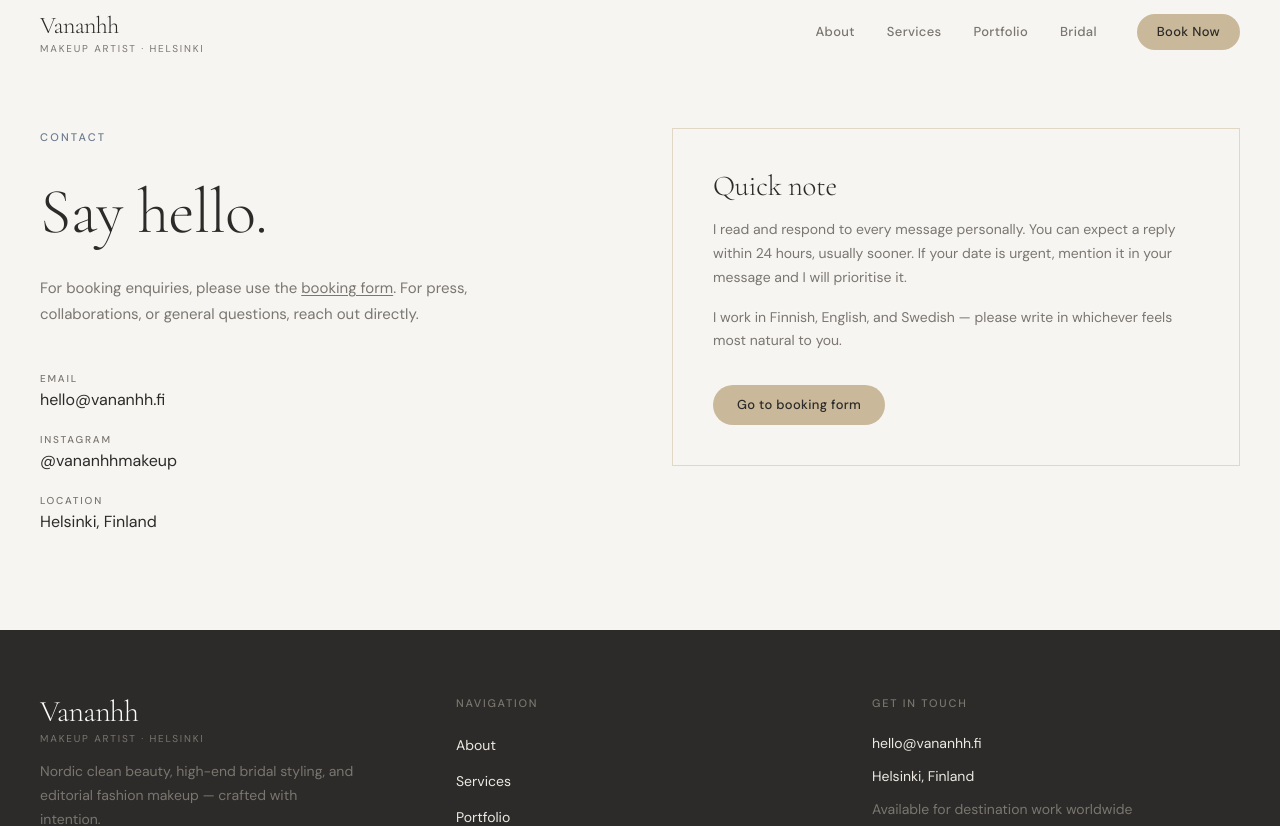
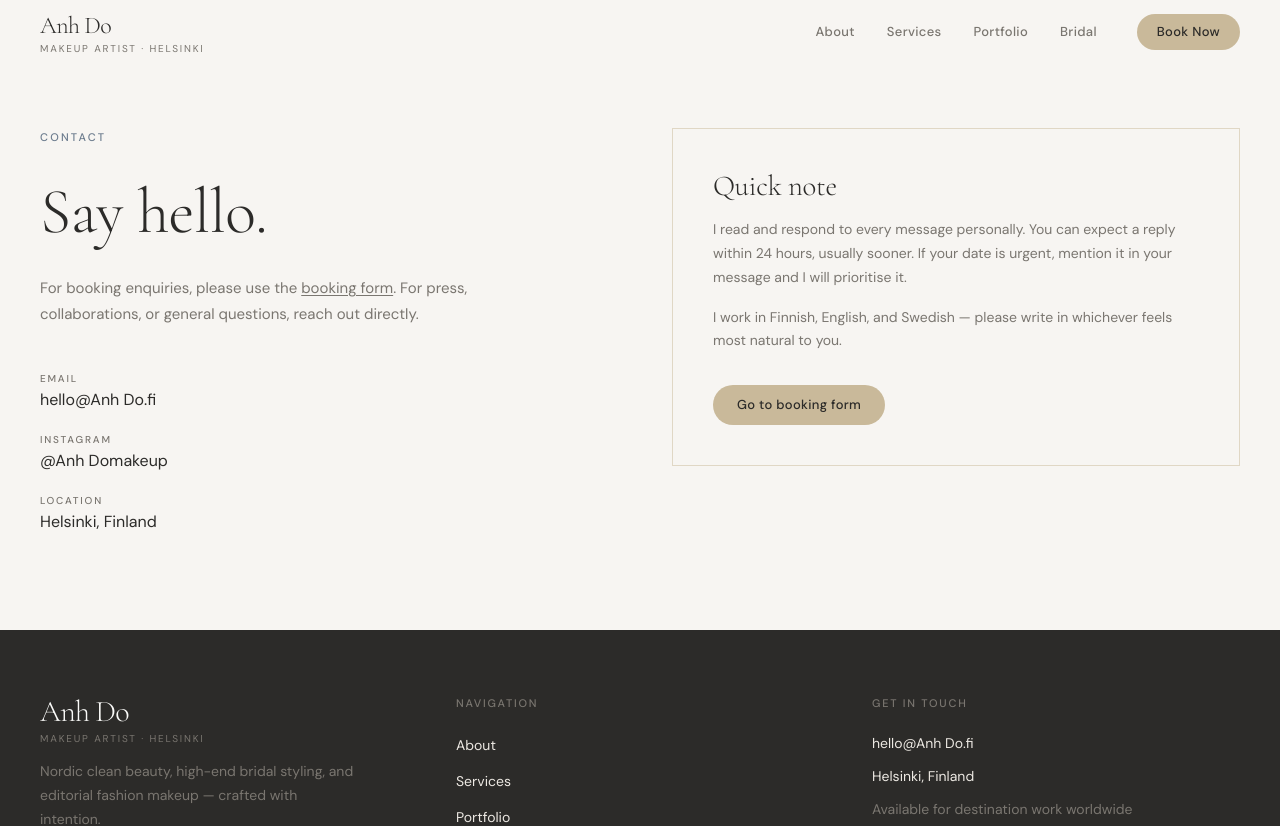
Before and after one commit to vananhmakeup/vananhmakeup, a Next.js app: page /contact in a window 1280 px wide. Shown: the top 826 px of the page. Built offline with nearby package versions, Linux system fonts and the light colour scheme.

Commit message:
Change name

```diff
--- a/src/app/about/page.tsx
+++ b/src/app/about/page.tsx
@@ -4,7 +4,7 @@ import Link from "next/link";
 export const metadata: Metadata = {
   title: "About",
   description:
-    "Meet the artist behind Vananhh — a Helsinki-based freelance makeup artist committed to Nordic clean beauty, cruelty-free products, and timeless results.",
+    "Meet the artist behind Anh Do — a Helsinki-based freelance makeup artist committed to Nordic clean beauty, cruelty-free products, and timeless results.",
 };
 
 const brands = [
@@ -144,7 +144,7 @@ export default function AboutPage() {
             className="mt-5 text-[13px] text-[var(--color-ash)]"
             style={{ fontFamily: "var(--font-dm-sans), sans-serif" }}
           >
-            — Vananhh
+            — Anh Do
           </p>
         </div>
       </section>
--- a/src/app/contact/page.tsx
+++ b/src/app/contact/page.tsx
@@ -3,7 +3,7 @@ import Link from "next/link";
 
 export const metadata: Metadata = {
   title: "Contact",
-  description: "Get in touch with Vananhh — makeup artist Helsinki. For bookings, press enquiries, and collaborations.",
+  description: "Get in touch with Anh Do — makeup artist Helsinki. For bookings, press enquiries, and collaborations.",
 };
 
 export default function ContactPage() {
@@ -37,8 +37,8 @@ export default function ContactPage() {
 
             <div className="flex flex-col gap-5 mt-4">
               {[
-                { label: "Email", value: "hello@vananhh.fi", href: "mailto:hello@vananhh.fi" },
-                { label: "Instagram", value: "@vananhhmakeup", href: "https://instagram.com" },
+                { label: "Email", value: "hello@Anh Do.fi", href: "mailto:hello@Anh Do.fi" },
+                { label: "Instagram", value: "@Anh Domakeup", href: "https://instagram.com" },
                 { label: "Location", value: "Helsinki, Finland", href: null },
               ].map(({ label, value, href }) => (
                 <div key={label} className="flex flex-col gap-0.5">
--- a/src/app/layout.tsx
+++ b/src/app/layout.tsx
@@ -21,8 +21,8 @@ const dmSans = DM_Sans({
 
 export const metadata: Metadata = {
   title: {
-    default: "Vananhh — Makeup Artist Helsinki",
-    template: "%s | Vananhh — Makeup Artist Helsinki",
+    default: "Anh Do — Makeup Artist Helsinki",
+    template: "%s | Anh Do — Makeup Artist Helsinki",
   },
   description:
     "Premium freelance makeup artist based in Helsinki, Finland. Specialising in Nordic clean beauty, high-end bridal styling, and editorial fashion makeup. Cruelty-free and sustainably minded.",
@@ -35,7 +35,7 @@ export const metadata: Metadata = {
     "Nordic clean beauty",
   ],
   openGraph: {
-    title: "Vananhh — Makeup Artist Helsinki",
+    title: "Anh Do — Makeup Artist Helsinki",
     description:
       "Premium freelance makeup artist based in Helsinki, Finland. Clean beauty, bridal styling, and editorial fashion makeup.",
     locale: "en_FI",
--- a/src/app/privacy/page.tsx
+++ b/src/app/privacy/page.tsx
@@ -2,7 +2,7 @@ import type { Metadata } from "next";
 
 export const metadata: Metadata = {
   title: "Privacy Policy",
-  description: "How Vananhh collects, uses, and protects your personal data.",
+  description: "How Anh Do collects, uses, and protects your personal data.",
 };
 
 export default function PrivacyPage() {
@@ -32,7 +32,7 @@ export default function PrivacyPage() {
           },
           {
             title: "Your rights",
-            body: "Under GDPR, you have the right to access, correct, or delete your personal data at any time. To exercise these rights, contact hello@vananhh.fi.",
+            body: "Under GDPR, you have the right to access, correct, or delete your personal data at any time. To exercise these rights, contact hello@Anh Do.fi.",
           },
           {
             title: "Cookies",
@@ -40,7 +40,7 @@ export default function PrivacyPage() {
           },
           {
             title: "Contact",
-            body: "For any data-related enquiries, contact: hello@vananhh.fi",
+            body: "For any data-related enquiries, contact: hello@Anh Do.fi",
           },
         ].map(({ title, body }) => (
           <div key={title} className="flex flex-col gap-2">
--- a/src/app/sustainability/page.tsx
+++ b/src/app/sustainability/page.tsx
@@ -3,7 +3,7 @@ import type { Metadata } from "next";
 export const metadata: Metadata = {
   title: "Sustainability & Ethics",
   description:
-    "Vananhh's commitment to cruelty-free, vegan, and sustainably sourced beauty products. A transparent look at the eco-conscious standards behind every look.",
+    "Anh Do's commitment to cruelty-free, vegan, and sustainably sourced beauty products. A transparent look at the eco-conscious standards behind every look.",
 };
 
 const standards = [
--- a/src/components/Footer.tsx
+++ b/src/components/Footer.tsx
@@ -26,7 +26,7 @@ export default function Footer() {
               className="text-3xl font-light tracking-tight text-[var(--color-off-white)]"
               style={{ fontFamily: "var(--font-cormorant), serif" }}
             >
-              Vananhh
+              Anh Do
             </span>
             <span
               className="text-[10px] tracking-[0.18em] uppercase text-[var(--color-ash)] mt-1"
@@ -92,10 +92,10 @@ export default function Footer() {
           <ul className="flex flex-col gap-3 text-[14px] text-[var(--color-linen-mist)]" style={{ fontFamily: "var(--font-dm-sans), sans-serif" }}>
             <li>
               <a
-                href="mailto:hello@vananhh.fi"
+                href="mailto:hello@Anh Do.fi"
                 className="hover:text-[var(--color-nordic-sand)] transition-colors duration-200"
               >
-                hello@vananhh.fi
+                hello@Anh Do.fi
               </a>
             </li>
             <li>Helsinki, Finland</li>
@@ -118,7 +118,7 @@ export default function Footer() {
             className="text-[12px] text-[var(--color-ash)]"
             style={{ fontFamily: "var(--font-dm-sans), sans-serif" }}
           >
-            © {new Date().getFullYear()} Vananhh. All rights reserved.
+            © {new Date().getFullYear()} Anh Do. All rights reserved.
           </p>
           <div className="flex items-center gap-2">
             <LeafIcon />
--- a/src/components/Navigation.tsx
+++ b/src/components/Navigation.tsx
@@ -41,13 +41,13 @@ export default function Navigation() {
           <Link
             href="/"
             className="flex flex-col leading-none group"
-            aria-label="Vananhh — Home"
+            aria-label="Anh Do — Home"
           >
             <span
               className="text-2xl font-light text-[var(--color-charcoal-birch)] tracking-tight"
               style={{ fontFamily: "var(--font-cormorant), serif" }}
             >
-              Vananhh
+              Anh Do
             </span>
             <span
               className="text-[10px] tracking-[0.18em] uppercase text-[var(--color-ash)] mt-0.5"
```
